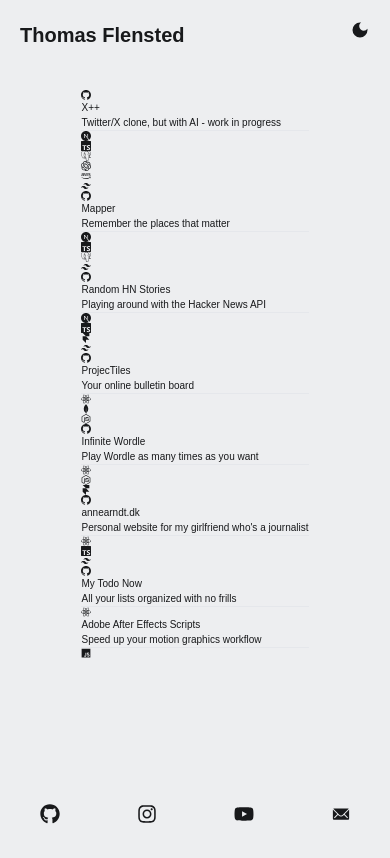
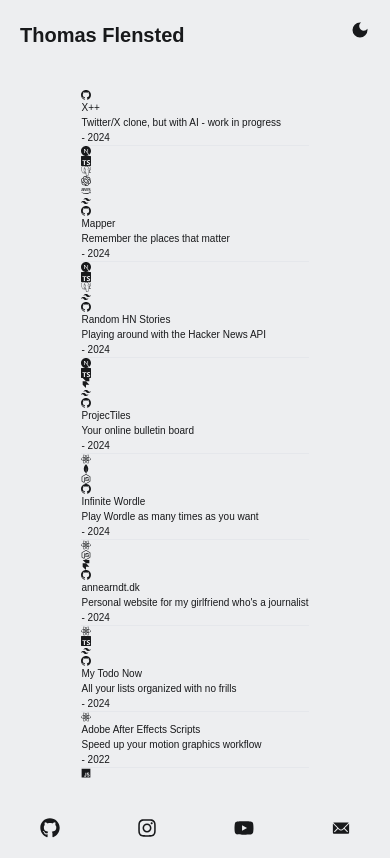
Before and after one commit to thomasflensted/personal-website, a React (Vite) app: page /portfolio in a window 390 px wide. Built offline with nearby package versions, Linux system fonts and the light colour scheme; a web font is replaced by a local one.

Commit message:
added year to portfolio

```diff
--- a/src/components/Portfolio.jsx
+++ b/src/components/Portfolio.jsx
@@ -10,7 +10,7 @@
     const [description, setDescription] = useState('')
 
     return (
-        <div className="flex flex-col w-11/12 gap-2 md:w-3/4 lg:w-3/4 ">
+        <div className="flex flex-col w-full gap-2 md:w-3/4 lg:w-3/4">
             {portfolio.map(project =>
                 <PortfolioItem
                     key={project.shortDesc}
--- a/src/components/PortfolioItem.tsx
+++ b/src/components/PortfolioItem.tsx
@@ -11,6 +11,7 @@
     languages: string[],
     githubLink: string,
     fullDesc: string
+    year: number
 }
 
 type Props = {
@@ -43,7 +44,7 @@
             {project.githubLink
                 && <GitHubLink link={project.githubLink} />}
             <a title={project.link} className="flex items-center w-full justify-evenly" href={project.link} target="_blank">
-                <TitleAndDesc title={project.title} desc={project.shortDesc} />
+                <TitleAndDesc title={project.title} desc={project.shortDesc} year={project.year} />
                 <hr className="flex-grow mx-5 border-gray-300" />
                 <Languages languages={project.languages} />
             </a>
--- a/src/components/TitleAndDesc.tsx
+++ b/src/components/TitleAndDesc.tsx
@@ -1,10 +1,11 @@
 import React from "react"
 
-const TitleAndDesc = ({ title, desc }: { title: string, desc: string }) => {
+const TitleAndDesc = ({ title, desc, year }: { title: string, desc: string, year: number }) => {
     return (
         <div className="flex items-baseline gap-2 whitespace-nowrap">
             <h2 className="text-xl font-medium">{title}</h2>
             <p className="hidden text-lg font-light text-gray-500 lg:block">{desc}</p>
+            <p className="hidden text-lg lg:block">- {year}</p>
         </div>
     )
 }
--- a/src/components/portfolio-content.js
+++ b/src/components/portfolio-content.js
@@ -5,53 +5,61 @@
         link: "https://next-twitter-indol.vercel.app/home",
         languages: ['NextJs', 'TypeScript', 'PostgreSQL', 'OpenAI', 'AWS', 'TailwindCSS'],
         githubLink: 'https://github.com/thomasflensted/next-twitter',
+        year: 2024
     },
     {
         title: "Mapper",
         shortDesc: "Remember the places that matter",
         link: "https://next-mapper.vercel.app/",
         languages: ['NextJs', 'TypeScript', 'PostgreSQL', 'TailwindCSS'],
-        githubLink: 'https://github.com/thomasflensted/next-mapper'
+        githubLink: 'https://github.com/thomasflensted/next-mapper',
+        year: 2024
     },
     {
         title: "Random HN Stories",
         shortDesc: "Playing around with the Hacker News API",
         link: "https://random-hackernews-stories.vercel.app/",
         languages: ['NextJs', 'TypeScript', 'Framer_Motion', 'TailwindCSS'],
-        githubLink: 'https://github.com/thomasflensted/random-hackernews-stories'
+        githubLink: 'https://github.com/thomasflensted/random-hackernews-stories',
+        year: 2024
     },
     {
         title: "ProjecTiles",
         shortDesc: "Your online bulletin board",
         link: "https://www.projectiles.app/",
         languages: ['React', 'MongoDB', 'Nodejs'],
-        githubLink: 'https://github.com/thomasflensted/projectiles'
+        githubLink: 'https://github.com/thomasflensted/projectiles',
+        year: 2024
     },
     {
         title: "Infinite Wordle",
         shortDesc: "Play Wordle as many times as you want",
         link: "https://wordle-j012.onrender.com/",
         languages: ['React', 'Nodejs', 'Framer_Motion'],
-        githubLink: 'https://github.com/thomasflensted/wordle'
+        githubLink: 'https://github.com/thomasflensted/wordle',
+        year: 2024
     },
     {
         title: "annearndt.dk",
         shortDesc: "Personal website for my girlfriend who's a journalist",
         link: "https://annearndt.dk/",
         languages: ['React', "TypeScript", "TailwindCSS"],
-        githubLink: 'https://github.com/thomasflensted/anne-website'
+        githubLink: 'https://github.com/thomasflensted/anne-website',
+        year: 2024
     },
     {
         title: "My Todo Now",
         shortDesc: "All your lists organized with no frills",
         link: "https://mytodonow.com/",
         languages: ['React'],
-        githubLink: 'https://github.com/thomasflensted/todo-app'
+        githubLink: 'https://github.com/thomasflensted/todo-app',
+        year: 2024
     },
     {
         title: "Adobe After Effects Scripts",
         shortDesc: "Speed up your motion graphics workflow",
         link: "https://thomasflensted.gumroad.com/",
         languages: ['JavaScript'],
+        year: 2022
     },
 ]
--- a/src/index.css
+++ b/src/index.css
@@ -209,7 +209,7 @@
   }
 
   main {
-    padding: 2rem 4rem;
+    padding: 2rem 2rem;
   }
 
   .footer {
@@ -227,7 +227,7 @@
   }
 
   main {
-    padding: 2rem 4rem;
+    padding: 2rem 2rem;
   }
 
 }
```
